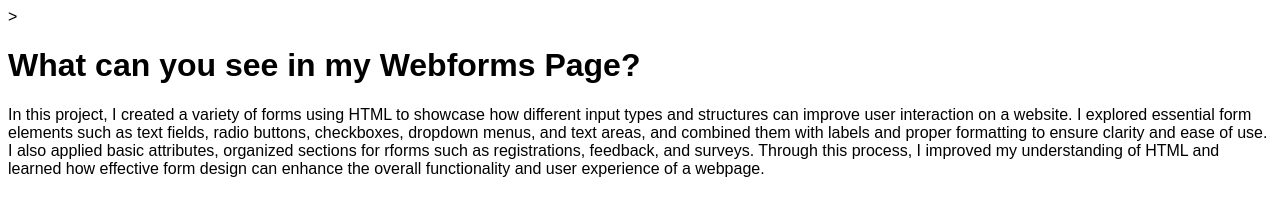
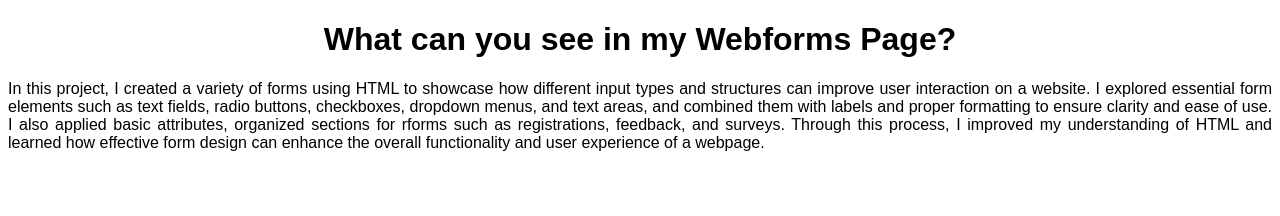
Before and after one commit to zilmae/HTML-ACTIVITY, a plain HTML site: page webforms/about.html in a window 1280 px wide. Drawn offline with Linux system fonts and the light colour scheme.

Commit message:
Update about.html

```diff
--- a/webforms/about.html
+++ b/webforms/about.html
@@ -1,9 +1,9 @@
 <!DOCTYPE html>
 <html>
-<body style="font-family: Arial;">>
+<body style="font-family: Arial;">
 
-<h1>What can you see in my Webforms Page?</h1>
-<p>In this project, I created a variety of forms using HTML to showcase how different input types and structures can improve user interaction on a website. I explored essential form elements such as text fields, radio buttons, checkboxes, dropdown menus, and text areas, and combined them with labels and proper formatting to ensure clarity and ease of use. I also applied basic attributes, organized sections for rforms such as registrations, feedback, and surveys. Through this process, I improved my understanding of HTML and learned how effective form design can enhance the overall functionality and user experience of a webpage.</p>
+<h1 align="center">What can you see in my Webforms Page?</h1>
+<p align="justify">In this project, I created a variety of forms using HTML to showcase how different input types and structures can improve user interaction on a website. I explored essential form elements such as text fields, radio buttons, checkboxes, dropdown menus, and text areas, and combined them with labels and proper formatting to ensure clarity and ease of use. I also applied basic attributes, organized sections for rforms such as registrations, feedback, and surveys. Through this process, I improved my understanding of HTML and learned how effective form design can enhance the overall functionality and user experience of a webpage.</p>
 
 </body>
 </html>
```
